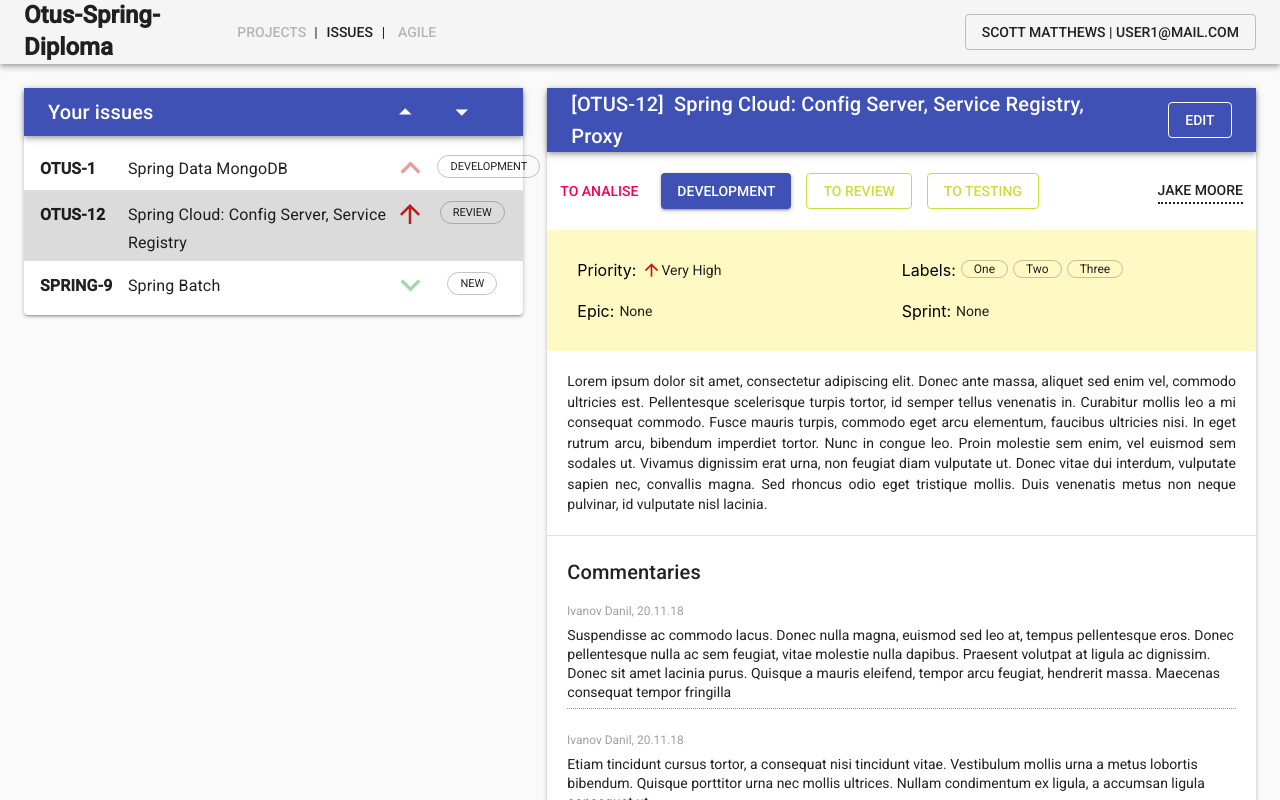
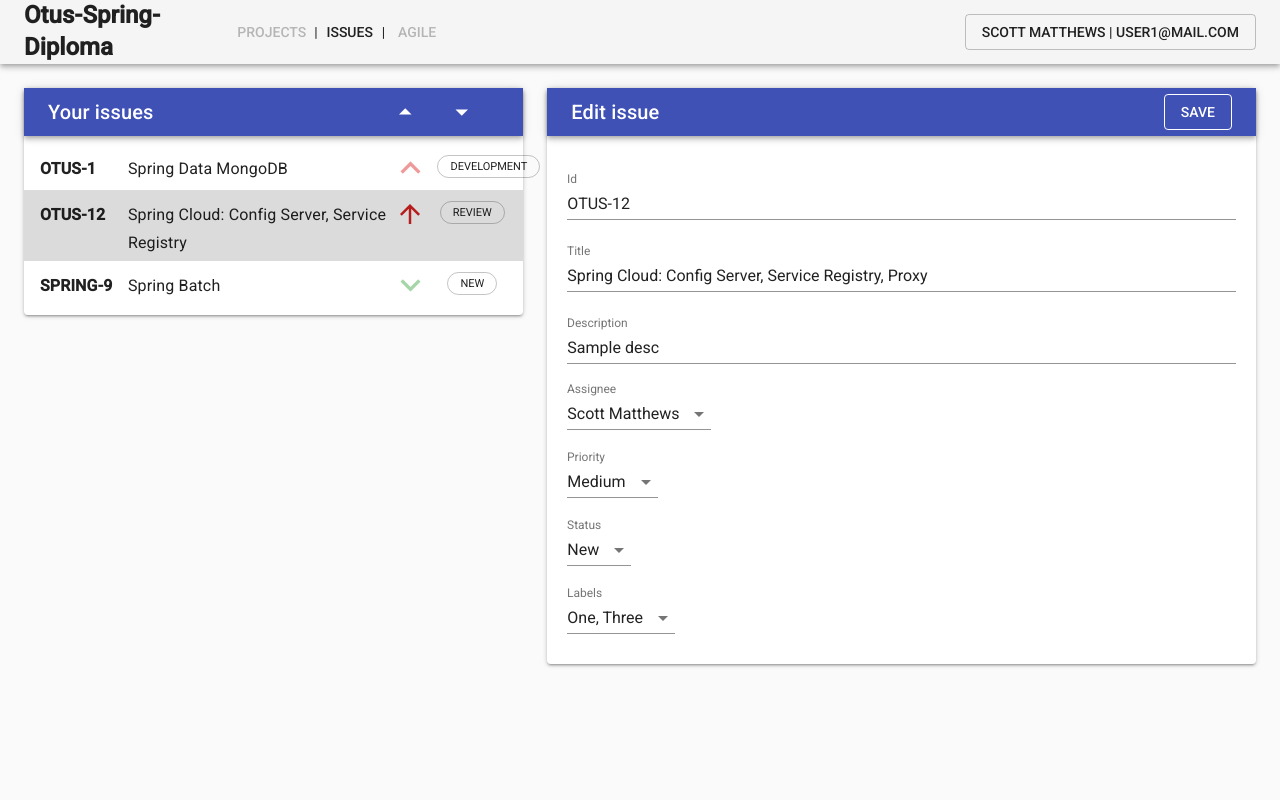
Before and after one commit to infatigabilis/Otus-Spring-Diploma, a React (Create React App) app in the folder UI Client/: page / in a window 1280 px wide. Shown: the top 800 px of the page. Built offline with nearby package versions, Linux system fonts and the light colour scheme.

Commit message:
UI Client: complete EditIssue static

```diff
--- a/UI Client/src/App.js
+++ b/UI Client/src/App.js
@@ -5,6 +5,7 @@ import Grid from "@material-ui/core/Grid/Grid";
 import IssueList from "./components/IssueList";
 import Issue from "./components/Issue";
 import TopBar from "./components/TopBar";
+import EditIssue from "./components/EditIssue";
 
 const styles = {
   root: {
@@ -28,7 +29,7 @@ export default class App extends Component {
             <IssueList />
           </Grid>
           <Grid item xs={7} style={styles.grid}>
-            <Issue />
+            <EditIssue />
           </Grid>
         </Grid>
 
--- /dev/null
+++ b/UI Client/src/components/EditIssue.js
@@ -0,0 +1,168 @@
+import React, {Component} from 'react';
+import Paper from "@material-ui/core/Paper/Paper";
+import Toolbar from "@material-ui/core/Toolbar/Toolbar";
+import Typography from "@material-ui/core/Typography/Typography";
+import AppBar from "@material-ui/core/AppBar/AppBar";
+import Grid from "@material-ui/core/Grid/Grid";
+import Button from "@material-ui/core/Button/Button";
+import MenuItem from "@material-ui/core/MenuItem/MenuItem";
+import TextField from "@material-ui/core/TextField/TextField";
+import FormControl from "@material-ui/core/FormControl/FormControl";
+import InputLabel from "@material-ui/core/InputLabel/InputLabel";
+import Select from "@material-ui/core/Select/Select";
+
+const styles = {
+  saveButtonGrid: {
+    textAlign: 'right'
+  },
+  saveButton: {
+    borderColor: '#fff'
+  },
+  rootDiv: {
+    padding: 20
+  },
+  select: {
+    marginTop: 10,
+    marginBottom: 10
+  }
+};
+
+const allLabels = [
+  'One',
+  'Two',
+  'Three',
+  'Four',
+];
+
+export default class EditIssue extends Component {
+  state = {
+    visibleId: 'OTUS-12',
+    title: 'Spring Cloud: Config Server, Service Registry, Proxy',
+    desc: 'Sample desc',
+    assignee: 1,
+    status: 'NEW',
+    priority: 'MEDIUM',
+    labels: ['One', "Three"]
+  };
+
+  handleSelectChange = event => {
+    this.setState({ [event.target.name]: event.target.value });
+  };
+
+  render() {
+    return (
+      <Paper>
+        <AppBar position="static" color="primary">
+          <Toolbar variant="dense">
+            <Grid container alignItems={'center'}>
+              <Grid item xs={10}>
+                <Typography variant="h6" color="inherit">
+                  Edit issue
+                </Typography>
+              </Grid>
+              <Grid item xs={2} style={styles.saveButtonGrid}>
+                <Button variant="outlined" color="inherit" style={styles.saveButton}>Save</Button>
+              </Grid>
+            </Grid>
+          </Toolbar>
+        </AppBar>
+
+        <div style={styles.rootDiv}>
+          <TextField
+            id="standard-name"
+            label="Id"
+            fullWidth
+            value={this.state.visibleId}
+            onChange={this.handleSelectChange}
+            margin="normal"
+            inputProps={{name: 'visibleId'}}
+          />
+          <TextField
+            id="standard-name"
+            label="Title"
+            fullWidth
+            value={this.state.title}
+            onChange={this.handleSelectChange}
+            margin="normal"
+            inputProps={{name: 'title'}}
+          />
+          <TextField
+            id="standard-name"
+            label="Description"
+            fullWidth
+            multiline
+            value={this.state.desc}
+            onChange={this.handleSelectChange}
+            margin="normal"
+            inputProps={{name: 'desc'}}
+          />
+
+          <FormControl style={styles.select}>
+            <InputLabel>Assignee</InputLabel>
+            <Select
+              value={this.state.assignee}
+              onChange={this.handleSelectChange}
+              inputProps={{name: 'assignee'}}
+            >
+              <MenuItem value={1}>Scott Matthews</MenuItem>
+              <MenuItem value={2}>Jake Moore</MenuItem>
+              <MenuItem value={3}>Javon Guzman</MenuItem>
+              <MenuItem value={4}>Robert Burke</MenuItem>
+            </Select>
+          </FormControl>
+          <br/>
+
+          <FormControl style={styles.select}>
+            <InputLabel>Priority</InputLabel>
+            <Select
+              value={this.state.priority}
+              onChange={this.handleSelectChange}
+              inputProps={{name: 'priority'}}
+            >
+              <MenuItem value={'VERY_LOW'}>Very Low</MenuItem>
+              <MenuItem value={'LOW'}>Low</MenuItem>
+              <MenuItem value={'MEDIUM'}>Medium</MenuItem>
+              <MenuItem value={'HIGH'}>High</MenuItem>
+              <MenuItem value={'VERY_HIGH'}>Very High</MenuItem>
+            </Select>
+          </FormControl>
+          <br/>
+
+          <FormControl style={styles.select}>
+            <InputLabel>Status</InputLabel>
+            <Select
+              value={this.state.status}
+              onChange={this.handleSelectChange}
+              inputProps={{name: 'status'}}
+            >
+              <MenuItem value={'NEW'}>New</MenuItem>
+              <MenuItem value={'ANALISYS'}>Analisys</MenuItem>
+              <MenuItem value={'DEVELOPMENT'}>Development</MenuItem>
+              <MenuItem value={'REVIEW'}>Review</MenuItem>
+              <MenuItem value={'DEPLOYMENT'}>Deployment</MenuItem>
+              <MenuItem value={'DONE'}>Done</MenuItem>
+              <MenuItem value={'CLOSED'}>Closed</MenuItem>
+            </Select>
+          </FormControl>
+          <br/>
+
+          <FormControl style={styles.select}>
+            <InputLabel>Labels</InputLabel>
+            <Select
+              multiple
+              value={this.state.labels}
+              onChange={this.handleSelectChange}
+              inputProps={{name: 'labels'}}
+            >
+              {allLabels.map(label => (
+                <MenuItem key={label} value={label}>
+                  {label}
+                </MenuItem>
+              ))}
+            </Select>
+          </FormControl>
+        </div>
+      </Paper>
+    );
+  }
+}
--- a/UI Client/src/components/Issue.js
+++ b/UI Client/src/components/Issue.js
@@ -1,5 +1,4 @@
 import React, {Component} from 'react';
-import createMuiTheme from '@material-ui/core/styles/createMuiTheme';
 import Paper from "@material-ui/core/Paper/Paper";
 import Toolbar from "@material-ui/core/Toolbar/Toolbar";
 import Typography from "@material-ui/core/Typography/Typography";
@@ -18,8 +17,6 @@ import red from "@material-ui/core/colors/red";
 import Icon from "@material-ui/core/Icon/Icon";
 import Divider from "@material-ui/core/Divider/Divider";
 import Chip from "@material-ui/core/Chip/Chip";
-
-const theme = createMuiTheme();
 
 const styles = {
   editButtonGrid: {
```
